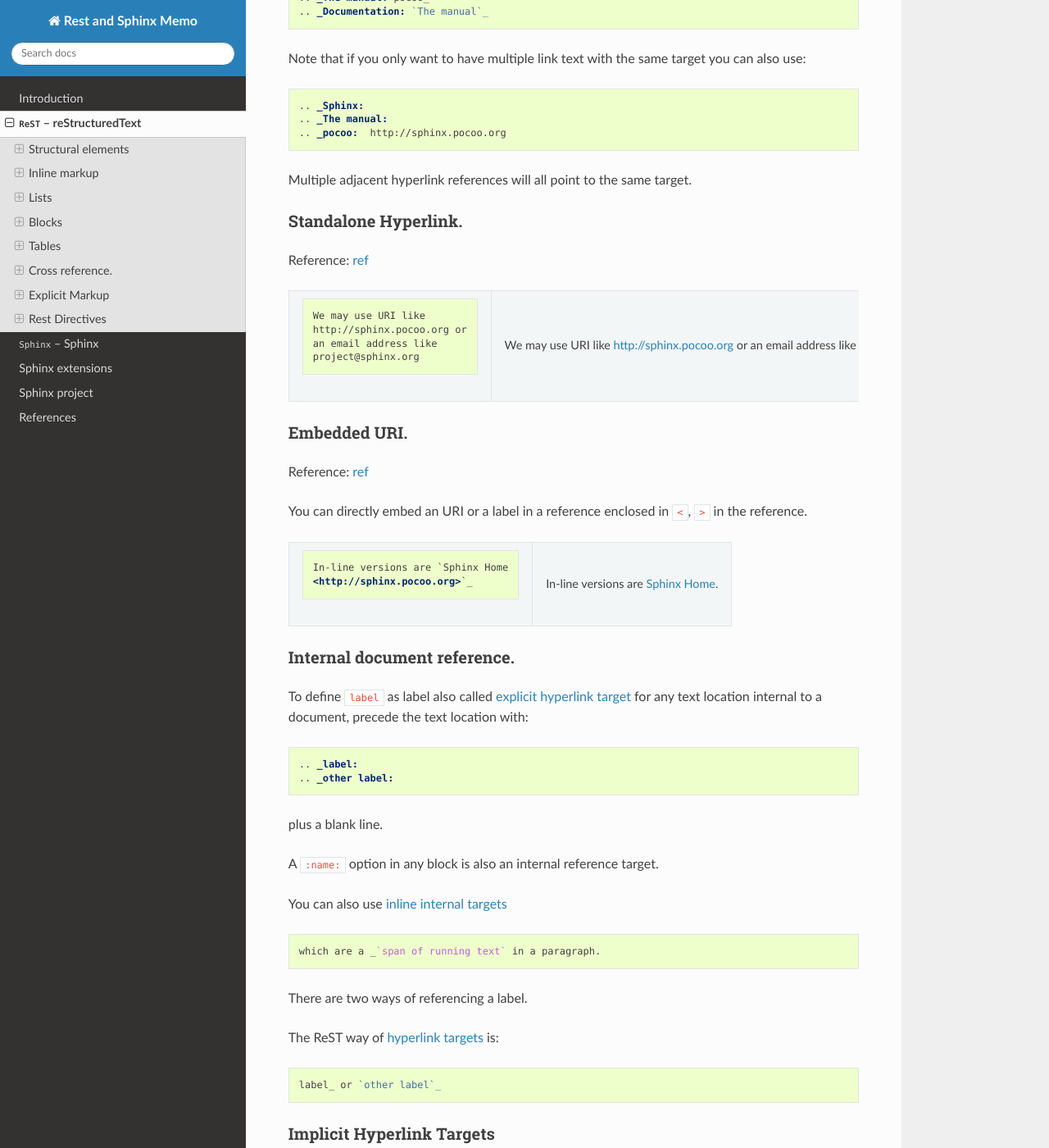
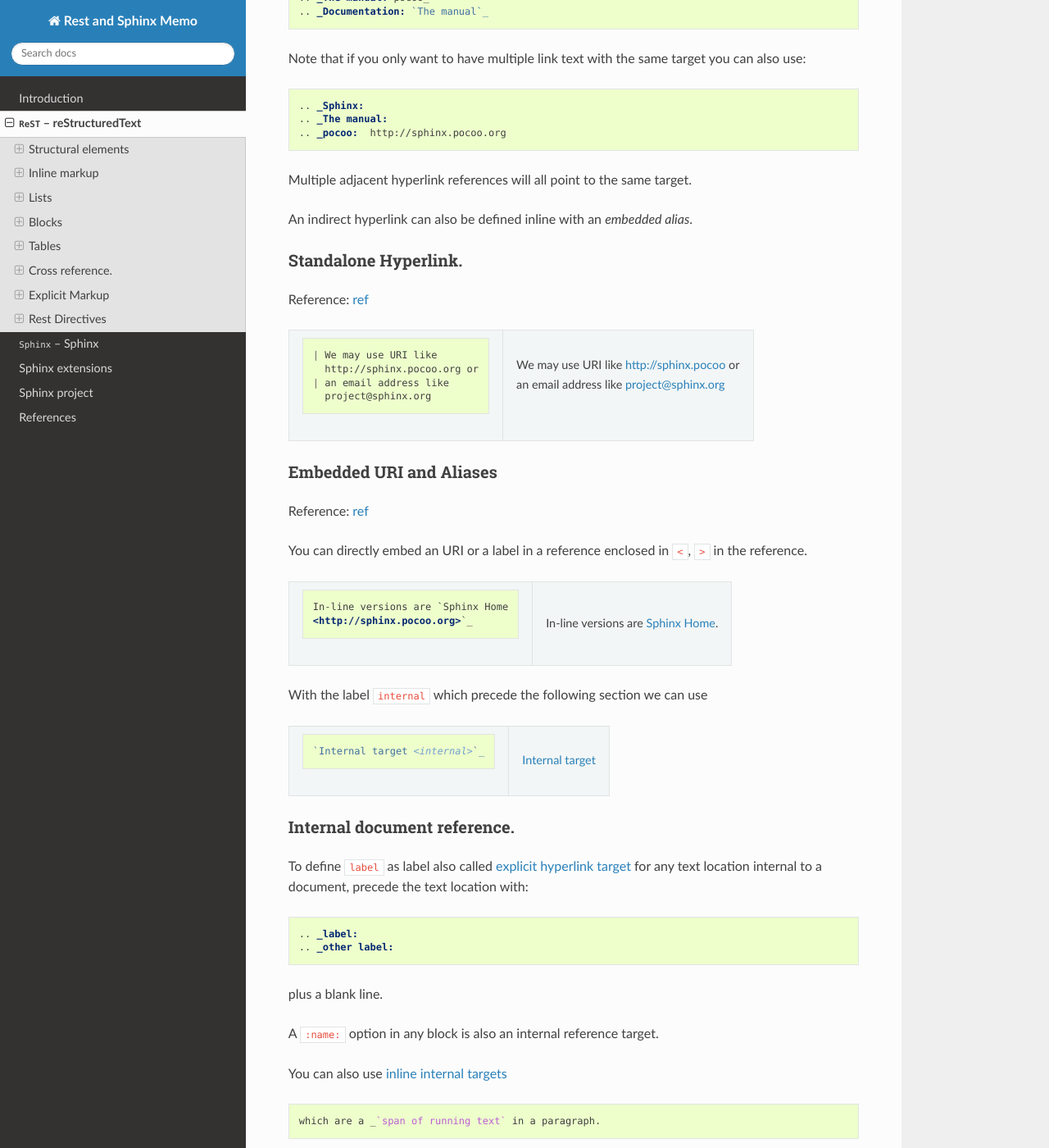
Before and after one commit to marczz/rest-sphinx-memo, a Sphinx documentation site: the page built from source/ReST.rst, in a window 1280 px wide and 1400 px high, scrolled down 14583 px. Shown: the whole window at 82% size. Built offline with Sphinx 7.4.7 and the Read the Docs theme 2.0.0, drawn with Linux system fonts in a browser that asks for light colours; formulas are drawn with MathJax 3; the version number could not be read and is left out; some of the changed text lies outside the part shown.

Commit message:
ReST.rst: made example more compact using tables.

````diff
--- a/source/ReST.rst
+++ b/source/ReST.rst
@@ -1091,6 +1091,8 @@ target you can also use:
 Multiple adjacent hyperlink references
 will  all point to the same target.
 
+An indirect hyperlink can also be defined inline with  an `embedded alias`.
+
 .. index::
    hyperlink; standalone
 
@@ -1099,25 +1101,30 @@ Standalone Hyperlink.
 Reference: :restref:`ref
 <restructuredtext.html#standalone-hyperlink>`
 
-+--------------------------------------+--------------------------------------+
-|.. code-block:: ReST                  |We may use URI like                   |
-|                                      |http://sphinx.pocoo.org or an email   |
-|   We may use URI like                |address like project@sphinx.org       |
-|   http://sphinx.pocoo.org or         |                                      |
-|   an email address like              |                                      |
-|   project@sphinx.org                 |                                      |
-|                                      |                                      |
-+--------------------------------------+--------------------------------------+
-
-.. _embedded uri:
+.. list-table::
+
+   * - .. code-block:: ReST
+
+          | We may use URI like
+            http://sphinx.pocoo.org or
+          | an email address like
+            project@sphinx.org
+
+     - | We may use URI like
+         http://sphinx.pocoo or
+       | an email address like
+         project@sphinx.org
 
 .. index::
    reference; embedded
    reference; in-line
    hyperlink; embedded
 
-Embedded URI.
--------------
+.. _embedded uri:
+.. _embedded alias:
+
+Embedded URI and Aliases
+------------------------
 
 Reference: :restref:`ref
 <restructuredtext.html#embedded-uris-and-aliases>`
@@ -1132,6 +1139,15 @@ in the reference.
 |   <http://sphinx.pocoo.org>`_        |                                      |
 +--------------------------------------+--------------------------------------+
 
+With the label ``internal`` which precede the following section we can use
+
+.. list-table::
+
+   * - .. code-block:: ReST
+
+          `Internal target <internal>`_
+
+     -  `Internal target <internal>`_
 
 .. index::
    reference
@@ -1170,11 +1186,9 @@ You can also use :restref:`inline internal targets
 
    which are a _`span of running text` in a paragraph.
 
-There are two ways of referencing a label.
-
 .. _rest_ref:
 
-The ReST way of :restref:`hyperlink targets
+The ReST way of referencing a label or :restref:`hyperlink targets
 <restructuredtext.html#hyperlink-targets>` is:
 
 .. code-block:: ReST
@@ -1184,6 +1198,8 @@ The ReST way of :restref:`hyperlink targets
 .. index::
    hyperlink; implicit target
    implicit hyperlink
+
+.. _implicit hyperlink:
 
 Implicit Hyperlink Targets
 --------------------------
@@ -1197,11 +1213,26 @@ Section titles, footnotes, and citations automatically are
 In pure ReST syntax you can reference the `Transition`_ section
 as `how to draw an horizontal line`_ with
 the hyperlink: ```how to draw an horizontal line`_`` and the
-`indirect hyperlink`_::
+`indirect hyperlink`_:
+
+.. code-block:: ReST
 
   .. _how to draw an horizontal line: Transition_
 
 .. _how to draw an horizontal line: Transition_
+
+You can also use them with an `embedded alias`_
+
+.. list-table::
+
+   * - .. code-block:: ReST
+
+          | The `Transition section <Transition>`_ shows
+          | `how to draw an horizontal line`_
+            in your document.
+
+     - | The `Transition section <Transition>`_ shows
+       | `how to draw an horizontal line`_ in your document.
 
 .. index::
    pair: hyperlink; anonymous
````
